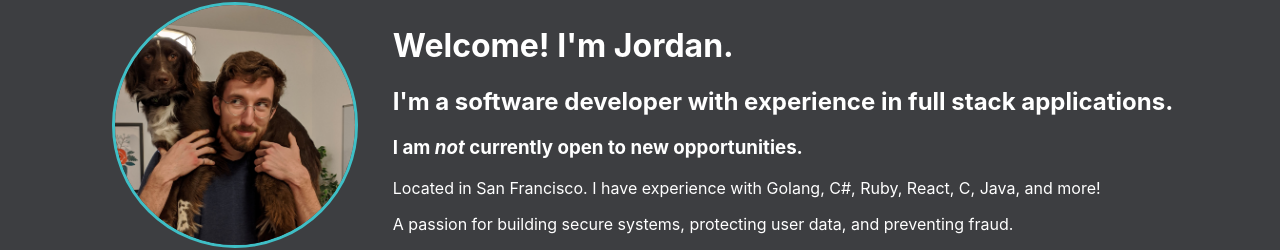
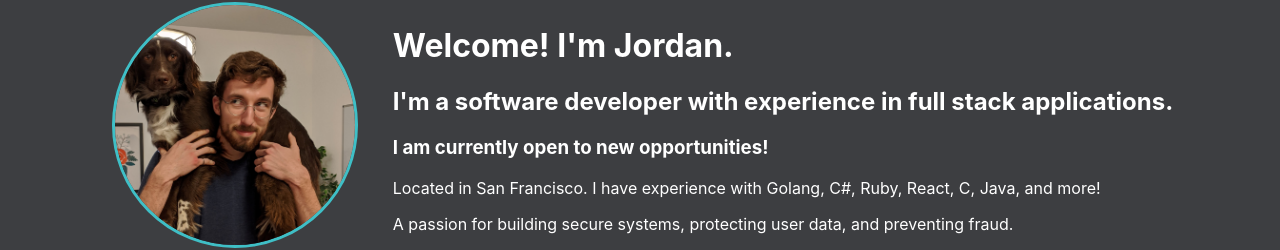
Before and after one commit to JordanVlieg/Personal-Website, a React (Create React App) app: page /#/ in a window 1280 px wide. Shown: the part 215-465 px from the top of the page. Built offline with nearby package versions, Linux system fonts and the light colour scheme.

Commit message:
Update work status

```diff
--- a/src/components/Home.js
+++ b/src/components/Home.js
@@ -60,7 +60,7 @@ export default class Home extends Component {
               I'm a software developer with experience in full stack applications.
             </h2>
             <h3>
-              I am <i>not</i> currently open to new opportunities.
+              I am currently open to new opportunities!
             </h3>
             <p>
               Located in San Francisco.  I have experience with Golang, C#, Ruby, React, C, Java, and more!
```
